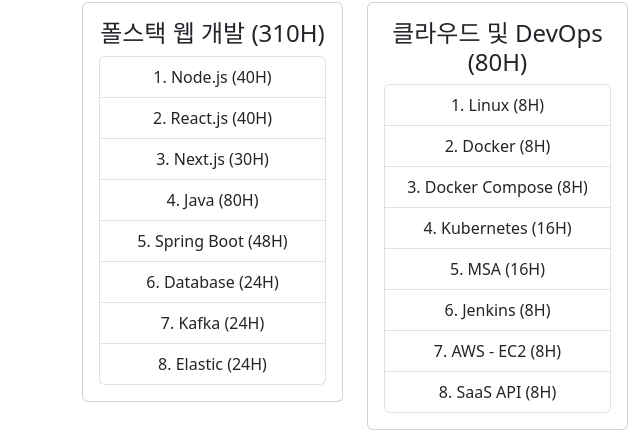
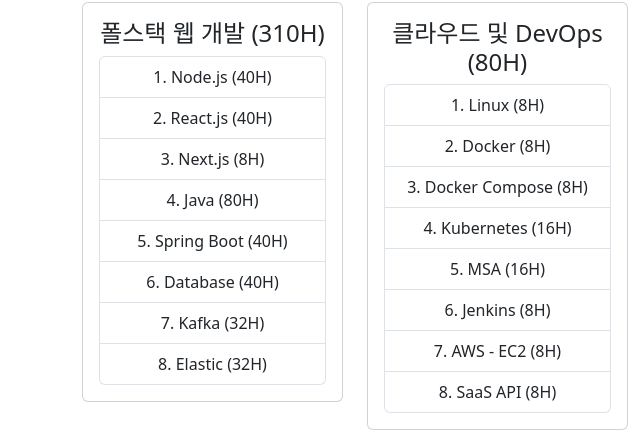
Before and after one commit to ESG-EDU/Docs, a plain HTML site: page index.html in a window 1280 px wide. Shown: the part 233-668 px from the top of the page, 0-640 px from the left. Drawn offline with nearby package versions, Linux system fonts and the light colour scheme.

Commit message:
시간 조정

```diff
--- a/index.html
+++ b/index.html
@@ -45,12 +45,12 @@
                         <ol class="list-group list-group-numbered">
                             <li class="list-group-item">Node.js (40H)</li>
                             <li class="list-group-item">React.js (40H)</li>
-                            <li class="list-group-item">Next.js (30H)</li>
+                            <li class="list-group-item">Next.js (8H)</li>
                             <li class="list-group-item">Java (80H)</li>
-                            <li class="list-group-item">Spring Boot (48H)</li>
-                            <li class="list-group-item">Database (24H)</li>
-                            <li class="list-group-item">Kafka (24H)</li>
-                            <li class="list-group-item">Elastic (24H)</li>
+                            <li class="list-group-item">Spring Boot (40H)</li>
+                            <li class="list-group-item">Database (40H)</li>
+                            <li class="list-group-item">Kafka (32H)</li>
+                            <li class="list-group-item">Elastic (32H)</li>
                         </ol>
                     </div>
                 </div>
```
